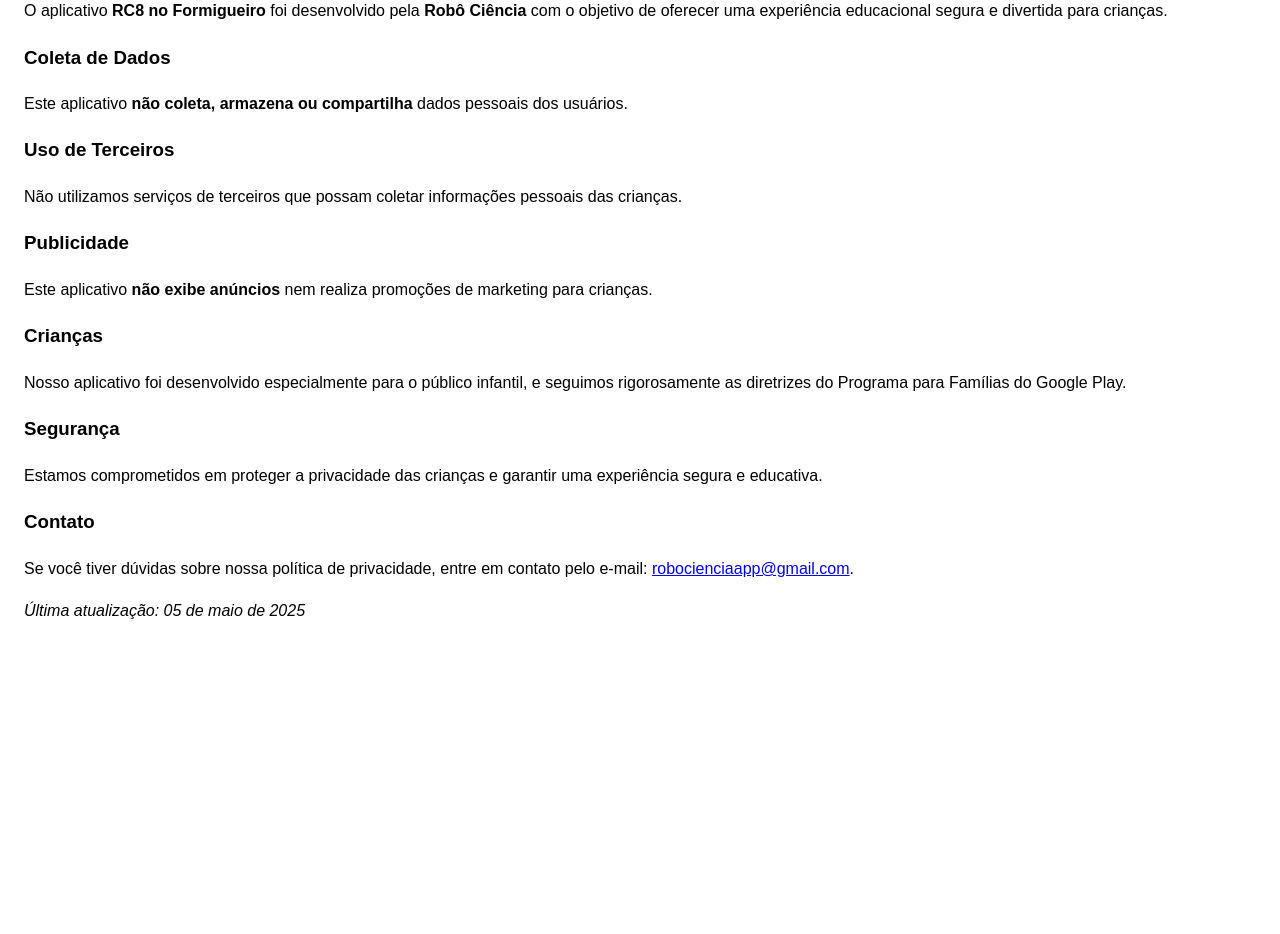
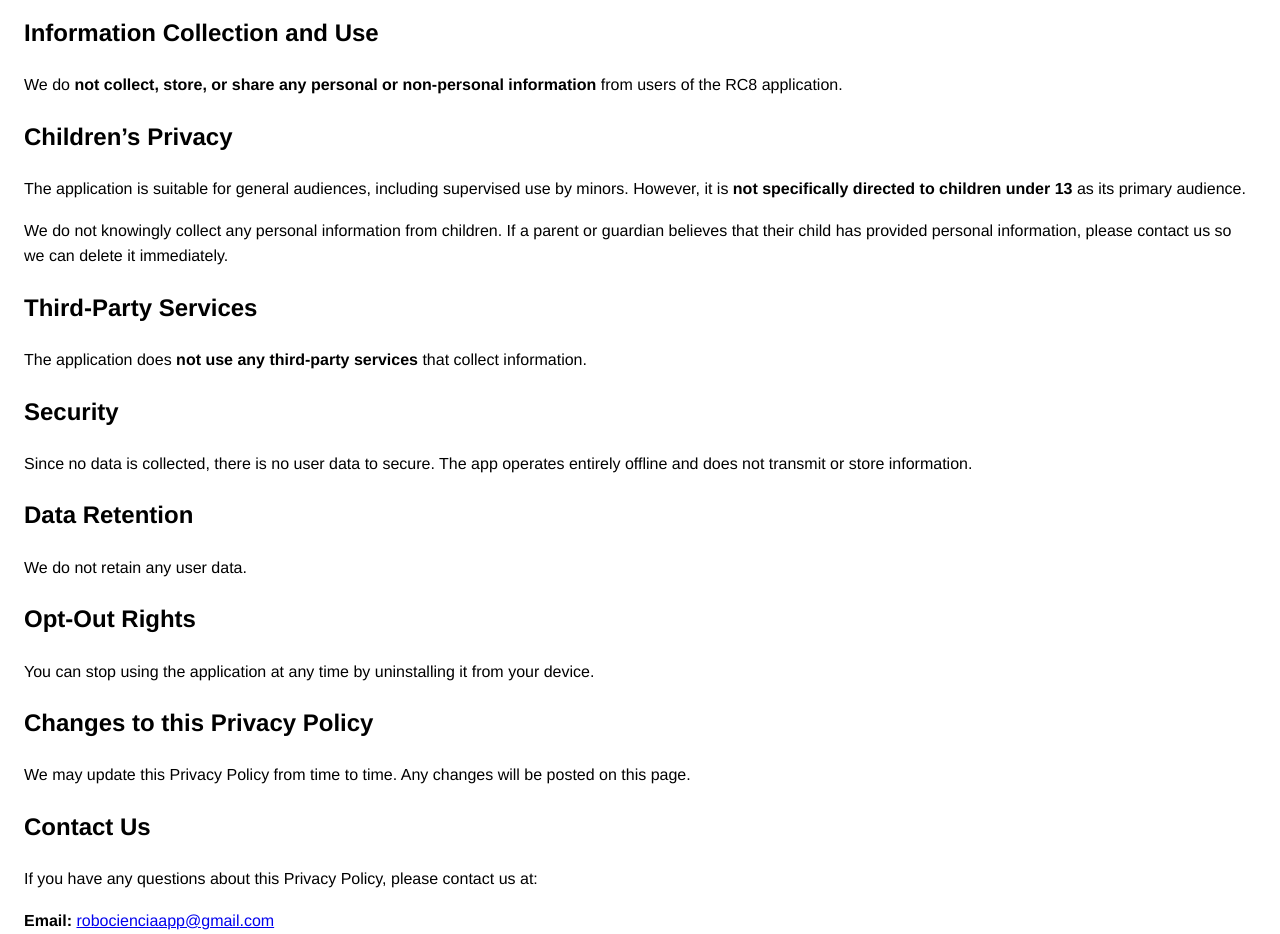
Before and after one commit to RoboCiencia/FormigueiroPrivacyPolicy, a plain HTML site: page index.html in a window 1280 px wide. Shown: the part 104-1038 px from the top of the page. Before the commit the page ends 800 px from the top, so only its background shows below. Drawn offline with Linux system fonts and the light colour scheme.

Commit message:
Update index.html

```diff
--- a/index.html
+++ b/index.html
@@ -1,35 +1,68 @@
 <!DOCTYPE html>
-<html lang="pt-BR">
+<html lang="en">
 <head>
-  <meta charset="UTF-8" />
-  <meta name="viewport" content="width=device-width, initial-scale=1.0"/>
-  <title>Política de Privacidade</title>
+  <meta charset="utf-8">
+  <meta name="viewport" content="width=device-width">
+  <title>Privacy Policy - RC8</title>
   <style>
-    body { font-family: Arial, sans-serif; padding: 1em; line-height: 1.6; }
+    body {
+      font-family: 'Helvetica Neue', Helvetica, Arial, sans-serif;
+      padding: 1em;
+      line-height: 1.6;
+    }
   </style>
 </head>
 <body>
-  <h2>Política de Privacidade - RC8 no Formigueiro</h2>
-  <p>O aplicativo <strong>RC8 no Formigueiro</strong> foi desenvolvido pela <strong>Robô Ciência</strong> com o objetivo de oferecer uma experiência educacional segura e divertida para crianças.</p>
+  <h1>Privacy Policy</h1>
 
-  <h3>Coleta de Dados</h3>
-  <p>Este aplicativo <strong>não coleta, armazena ou compartilha</strong> dados pessoais dos usuários.</p>
+  <h2>Information Collection and Use</h2>
+  <p>
+    We do <strong>not collect, store, or share any personal or non-personal information</strong> from users of the RC8 application.
+  </p>
 
-  <h3>Uso de Terceiros</h3>
-  <p>Não utilizamos serviços de terceiros que possam coletar informações pessoais das crianças.</p>
+  <h2>Children’s Privacy</h2>
+  <p>
+    The application is suitable for general audiences, including supervised use by minors. However, it is <strong>not specifically directed to children under 13</strong> as its primary audience.
+  </p>
+  <p>
+    We do not knowingly collect any personal information from children. If a parent or guardian believes that their child has provided personal information, please contact us so we can delete it immediately.
+  </p>
 
-  <h3>Publicidade</h3>
-  <p>Este aplicativo <strong>não exibe anúncios</strong> nem realiza promoções de marketing para crianças.</p>
+  <h2>Third-Party Services</h2>
+  <p>
+    The application does <strong>not use any third-party services</strong> that collect information.
+  </p>
 
-  <h3>Crianças</h3>
-  <p>Nosso aplicativo foi desenvolvido especialmente para o público infantil, e seguimos rigorosamente as diretrizes do Programa para Famílias do Google Play.</p>
+  <h2>Security</h2>
+  <p>
+    Since no data is collected, there is no user data to secure. The app operates entirely offline and does not transmit or store information.
+  </p>
 
-  <h3>Segurança</h3>
-  <p>Estamos comprometidos em proteger a privacidade das crianças e garantir uma experiência segura e educativa.</p>
+  <h2>Data Retention</h2>
+  <p>
+    We do not retain any user data.
+  </p>
 
-  <h3>Contato</h3>
-  <p>Se você tiver dúvidas sobre nossa política de privacidade, entre em contato pelo e-mail: <a href="mailto:robocienciaapp@gmail.com">robocienciaapp@gmail.com</a>.</p>
+  <h2>Opt-Out Rights</h2>
+  <p>
+    You can stop using the application at any time by uninstalling it from your device.
+  </p>
 
-  <p><em>Última atualização: 05 de maio de 2025</em></p>
+  <h2>Changes to this Privacy Policy</h2>
+  <p>
+    We may update this Privacy Policy from time to time. Any changes will be posted on this page.
+  </p>
+
+  <h2>Contact Us</h2>
+  <p>
+    If you have any questions about this Privacy Policy, please contact us at:
+  </p>
+  <p>
+    <strong>Email:</strong> <a href="mailto:robocienciaapp@gmail.com">robocienciaapp@gmail.com</a><br>
+    <strong>Website:</strong> <a href="https://robociencia.com.br" target="_blank" rel="noopener noreferrer">https://robociencia.com.br</a>
+  </p>
+
+  <hr>
+  <p><em>Effective date: 2025-05-14</em></p>
 </body>
 </html>
```
